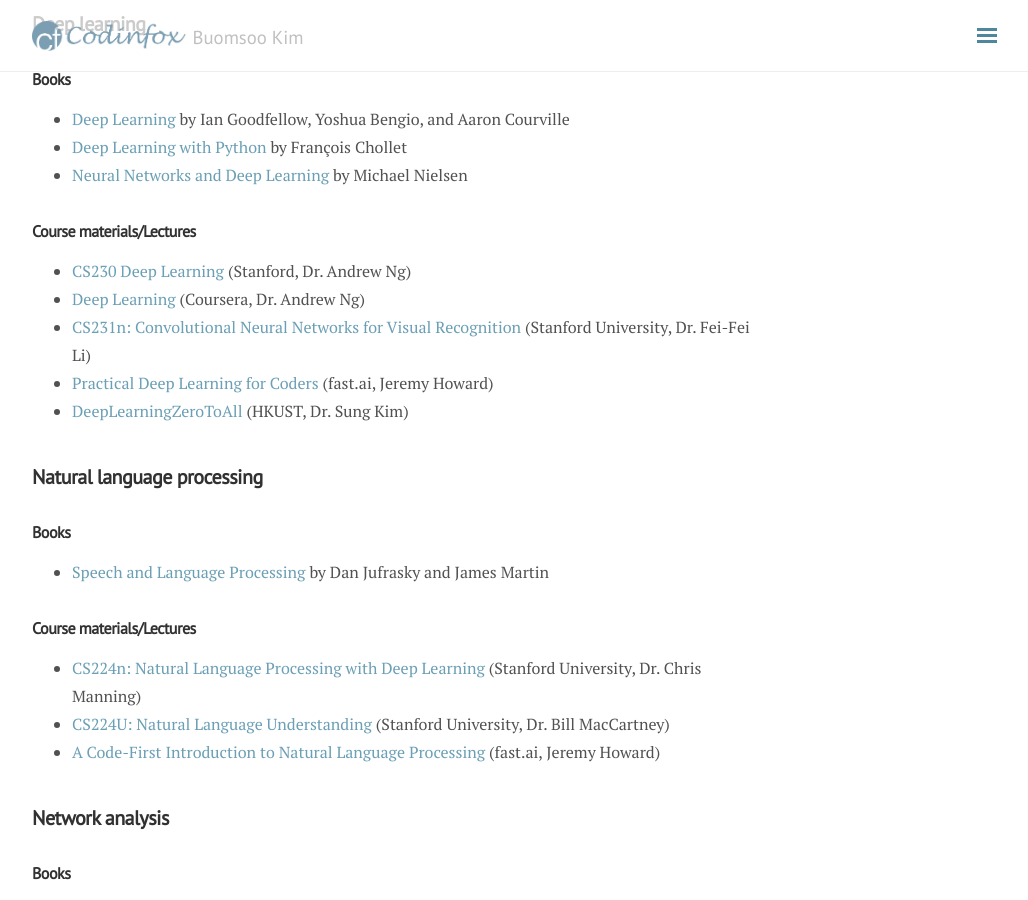
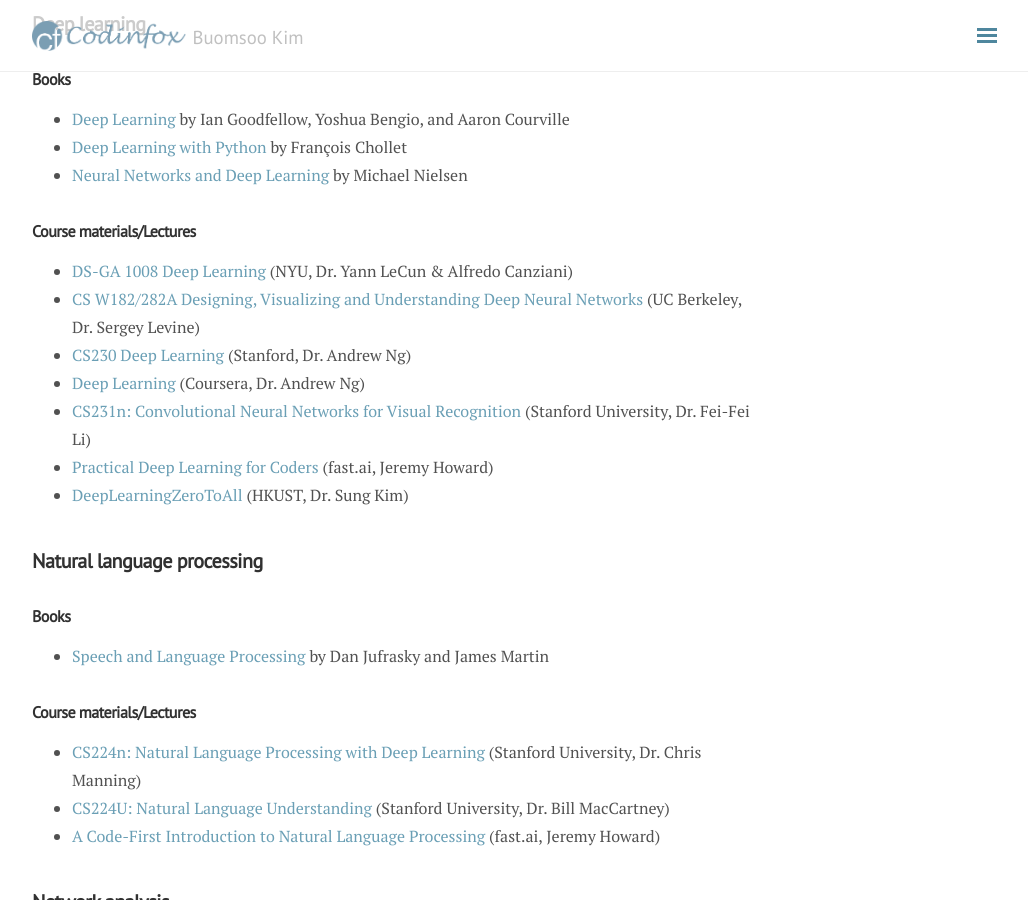
Before and after one commit to buomsoo-kim/buomsoo-kim.github.io, a Jekyll site: the page built from _posts/2020-03-25-Data-science-study-materials.md.md, in a window 1280 px wide and 900 px high, scrolled down 1387 px. Shown: the whole window, without its empty margins (248-1276 px from the left). Built offline with Jekyll 4.4.1, drawn with Linux system fonts in a browser that asks for light colours; nearby versions of some CDN libraries; comment, search, counter and statistics services are not loaded; some of the changed text lies outside the part shown.

Commit message:
Update 2020-03-25-Data-science-study-materials.md.md

```diff
--- a/_posts/2020-03-25-Data-science-study-materials.md.md
+++ b/_posts/2020-03-25-Data-science-study-materials.md.md
@@ -43,6 +43,8 @@
 
 ### Course materials/Lectures
 
+- [DS-GA 1008 Deep Learning](https://atcold.github.io/pytorch-Deep-Learning/) (NYU, Dr. Yann LeCun & Alfredo Canziani)
+- [CS W182/282A Designing, Visualizing and Understanding Deep Neural Networks](https://cs182sp21.github.io/?fbclid=IwAR27sAFcxzDCwpMTH0t1cmuD-7l0C4tKco-buSunr3ZYYJnlfK0nFQtuZ1M) (UC Berkeley, Dr. Sergey Levine)
 - [CS230 Deep Learning](https://web.stanford.edu/class/cs230/?fbclid=IwAR3dAQzwV7PwfQk5lTWSoInjeRWJn_JTnju6um_WSj3VSQzIy0BnG_l8o4g) (Stanford, Dr. Andrew Ng)
 - [Deep Learning](https://www.coursera.org/specializations/deep-learning) (Coursera, Dr. Andrew Ng)
 - [CS231n: Convolutional Neural Networks for Visual Recognition](http://cs231n.stanford.edu/) (Stanford University, Dr. Fei-Fei Li)
```
Also changed, not shown: other parts of _posts/2020-03-25-Data-science-study-materials.md.md (+1 -1 lines).
